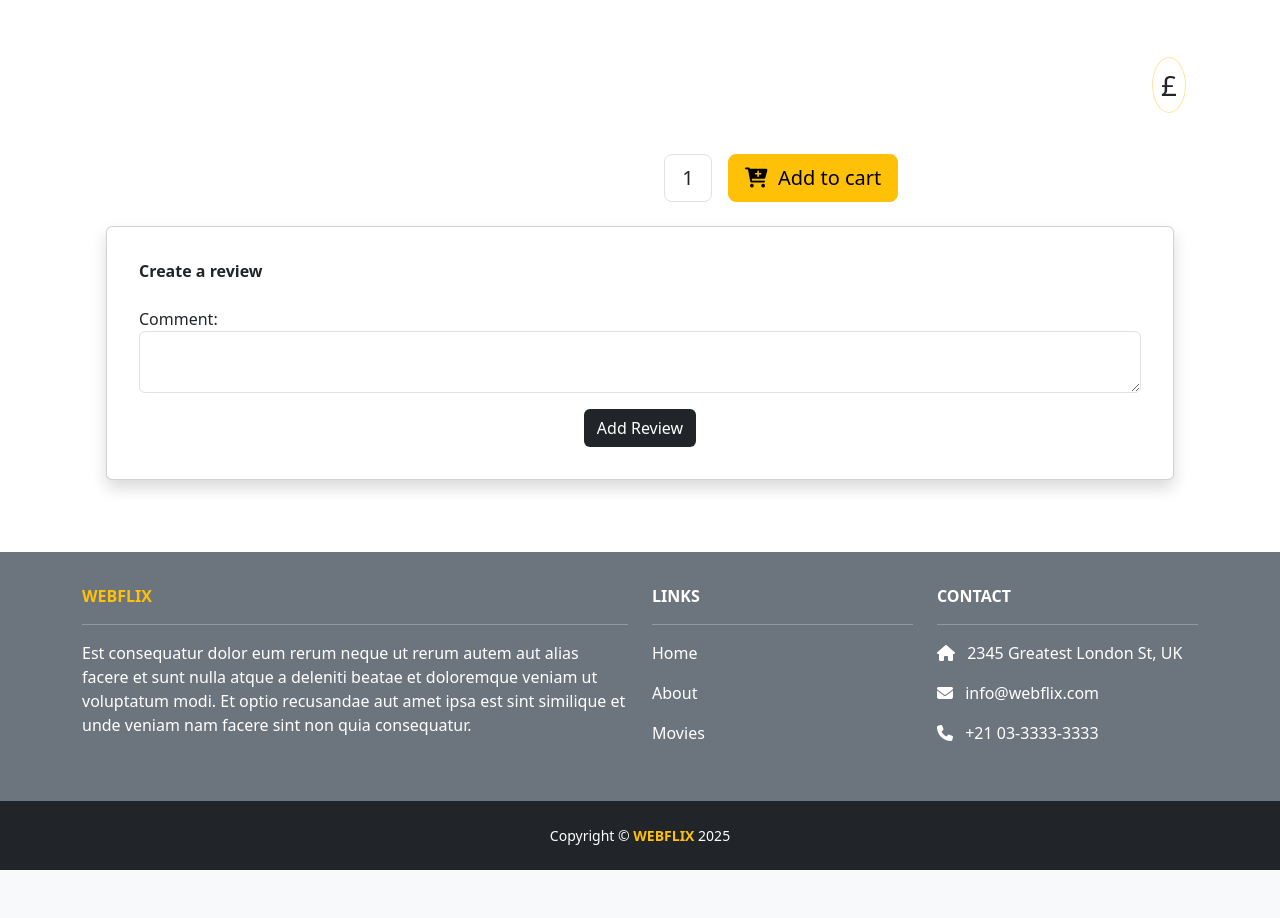
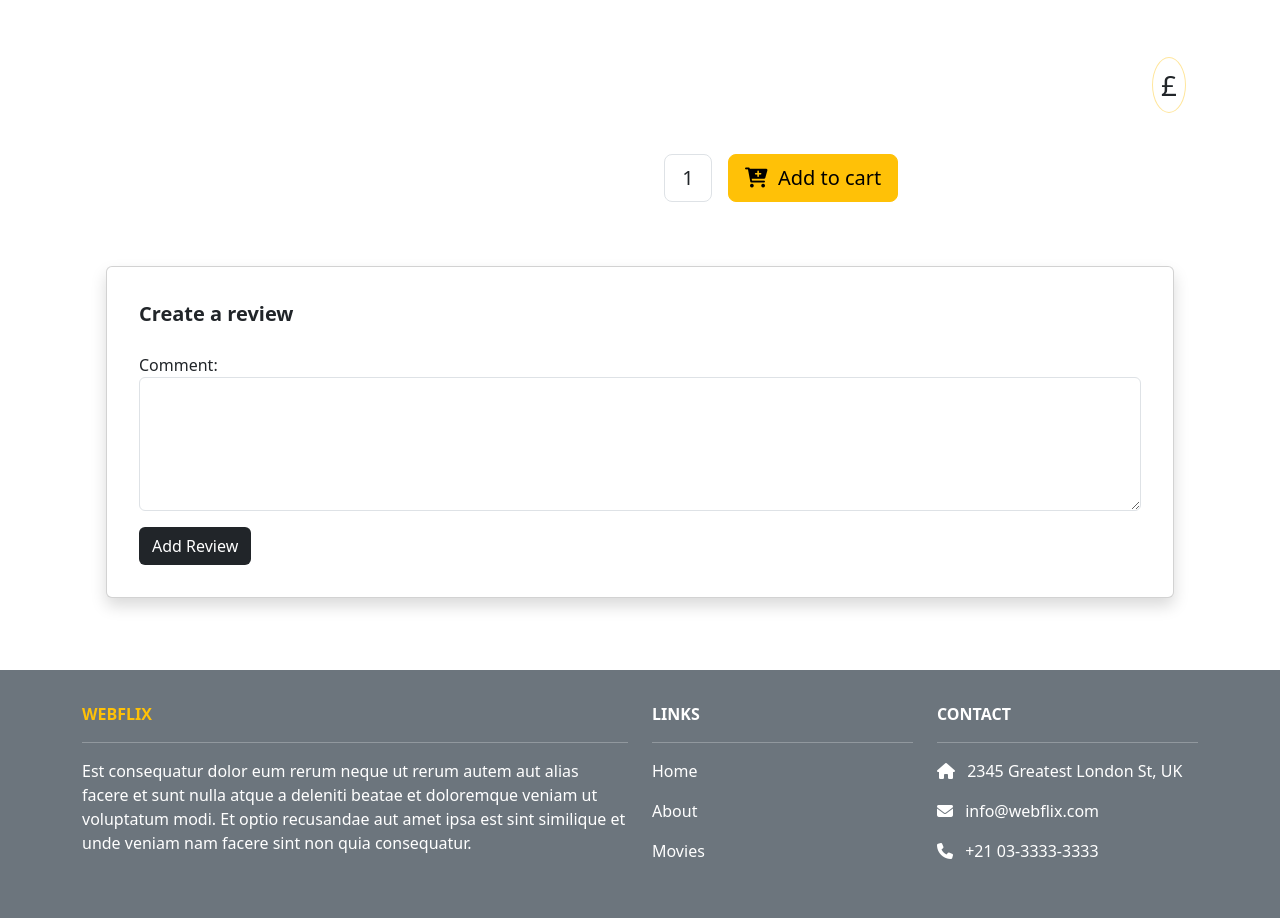
Before and after one commit to johnclamy/moviestoreproject, a Django app: template website/movies/templates/movies/detail.html in a window 1280 px wide. Shown: the part 56-974 px from the top of the page. Before the commit the page ends 926 px from the top, so only its background shows below. Run offline with Django 5.2, Linux system fonts and the light colour scheme; the template is opened without the code that fills it, so the values that code supplies are empty; the visitor is signed in with stand-in values (Sample User, id 1); some libraries are stand-ins or nearby versions.

Commit message:
add margin between movie article and comment section

```diff
--- a/website/movies/templates/movies/detail.html
+++ b/website/movies/templates/movies/detail.html
@@ -2,7 +2,7 @@
 {% block content %}
 {% load static %}
 <div class="container px-3 px-lg-4 my-5">
-    <article class="row gx-4 gx-lg-5 align-items-center">
+    <article class="row mb-5 gx-4 gx-lg-5 align-items-center">
         <div class="col-md-6">
             <img class="card-img-top mb-5 mb-md-0 rounded" src="{{ template_data.movie.image.url }}" alt="{{ template_data.movie.name }}" />
         </div>
@@ -22,19 +22,19 @@
         </div>
     </article>
     {% if user.is_authenticated %}
-    <section class="container mt-4">
+    <section class="container mt-5 pt-3">
         <div class="row justify-content-center">
             <div class="col-12">
                 <div class="card shadow p-3 mb-4 rounded">
                     <div class="card-body">
-                        <b class="text-start">Create a review</b><br /><br />
+                        <b class="text-start lead fw-bold">Create a review</b><br /><br />
                         <form method="POST" action="{% url 'movies.create_review' id=template_data.movie.id %}">
                             {% csrf_token %}
                             <div class="mb-3">
                                 <label for="comment">Comment:</label>
-                                <textarea name="comment" required class="form-control" id="comment"></textarea>
+                                <textarea name="comment" required class="form-control" rows="5" id="comment"></textarea>
                             </div>
-                            <div class="text-center">
+                            <div class="text-start mt-3">
                                 <button type="submit" class="btn bg-dark text-white">Add Review</button>
                             </div>
                         </form>
```
